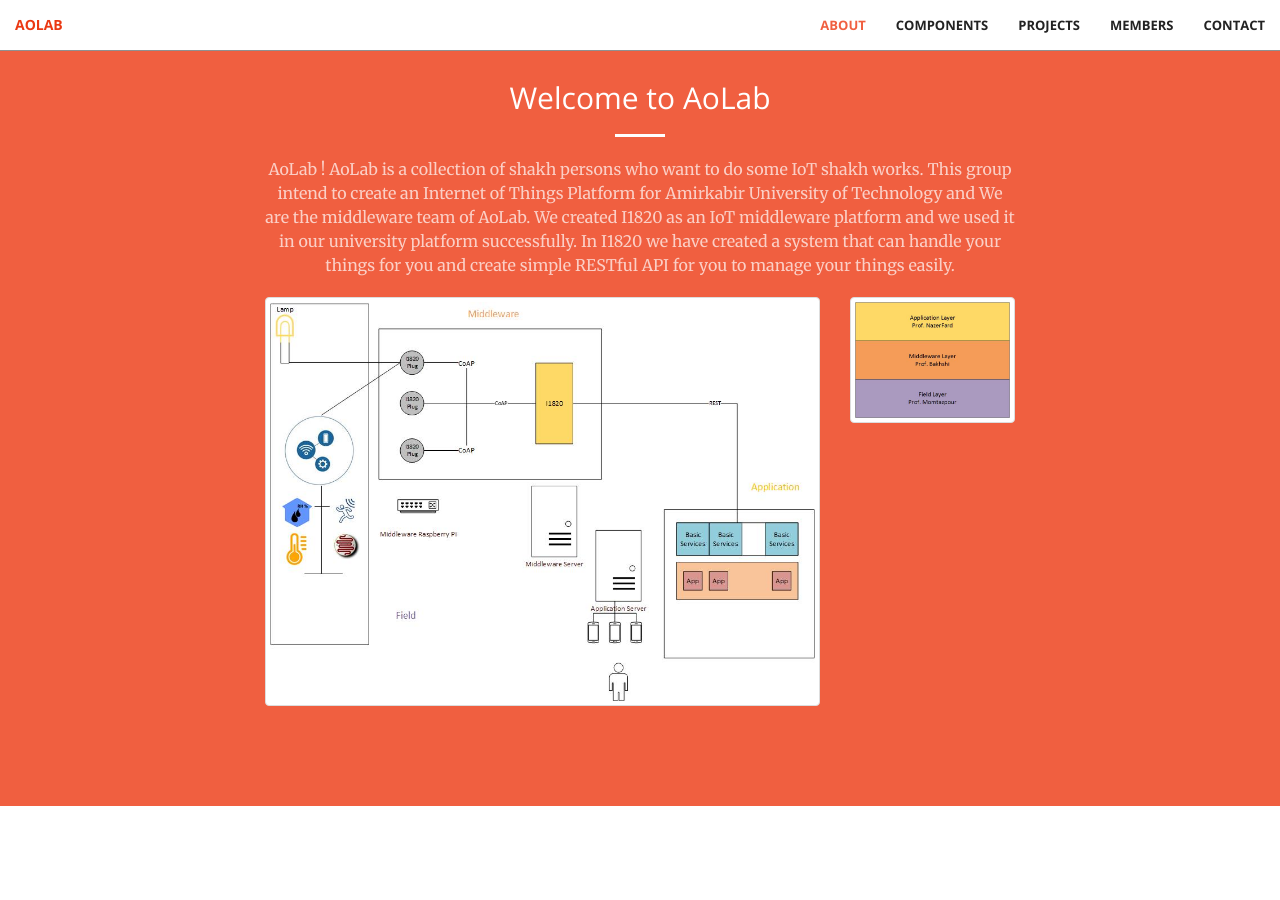
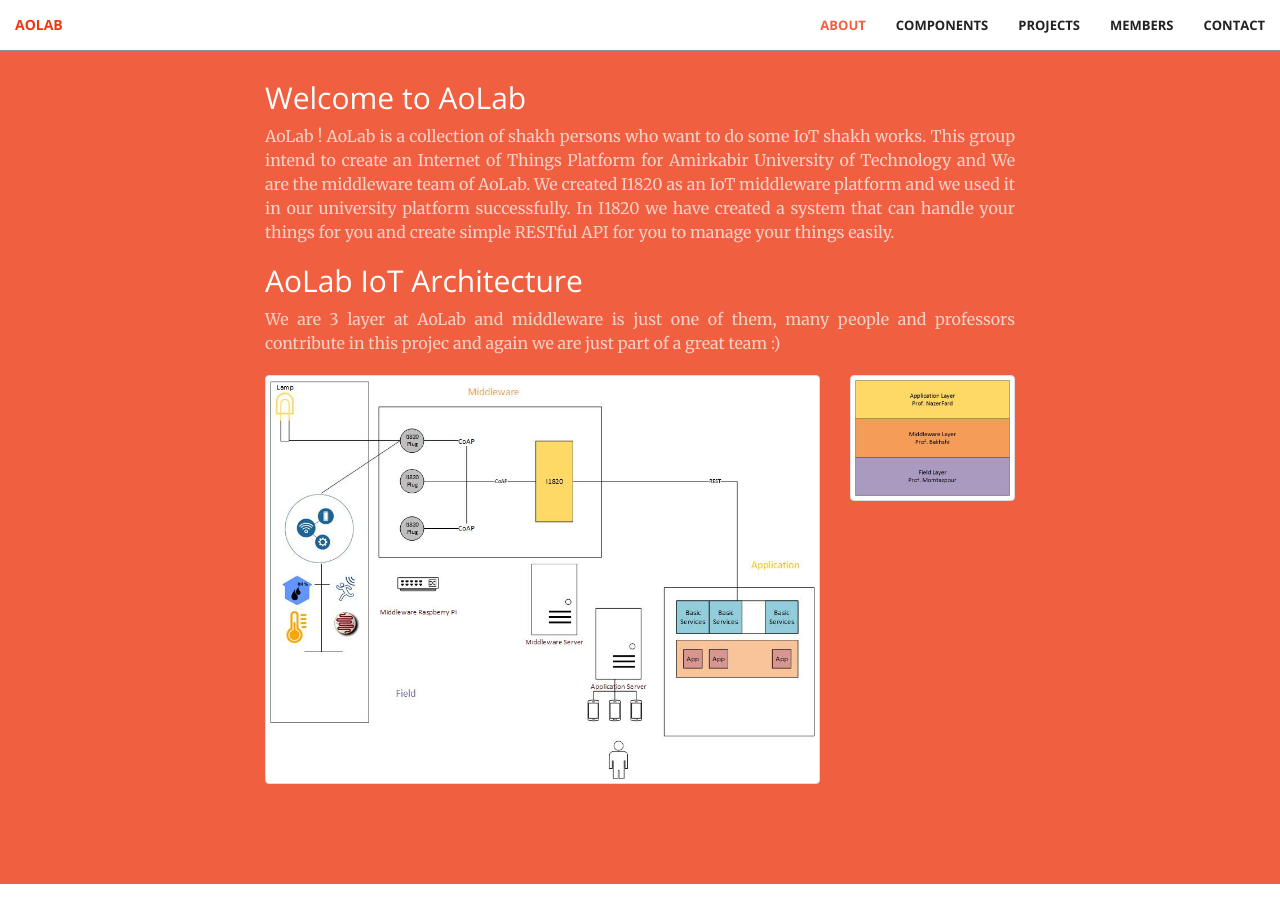
Before and after one commit to AoLab/AoLab.github.io, a Jekyll site: the page built from index.html, in a window 1280 px wide and 900 px high, scrolled down 919 px. Built offline with Jekyll 4.4.1, drawn with Linux system fonts in a browser that asks for light colours.

Commit message:
Introduction section was improved.

```diff
--- a/_includes/introduction.html
+++ b/_includes/introduction.html
@@ -1,9 +1,8 @@
 <section class="bg-primary" id="about">
 	<div class="container">
 		<div class="row">
-			<div class="col-md-8 col-md-offset-2 text-center">
+			<div class="col-md-8 col-md-offset-2 text-justify">
 				<h2 class="section-heading">Welcome to AoLab</h2>
-				<hr class="light">
 				<p class="text-faded">
 				AoLab ! AoLab is a collection of shakh persons who want to do some IoT shakh works.
 				This group intend to create an Internet of Things Platform for Amirkabir University of Technology
@@ -11,6 +10,11 @@
 				We created I1820 as an IoT middleware platform and we used it in our university platform successfully.
 				In I1820 we have created a system that can handle your things for you and create simple RESTful API
 				for you to manage your things easily.
+				</p>
+				<h2 class="section-heading">AoLab IoT Architecture</h2>
+				<p class="text-faded">
+				We are 3 layer at AoLab and middleware is just one of them, many people and professors contribute
+				in this projec and again we are just part of a great team :)
 				</p>
 			</div>
 		</div>
```
